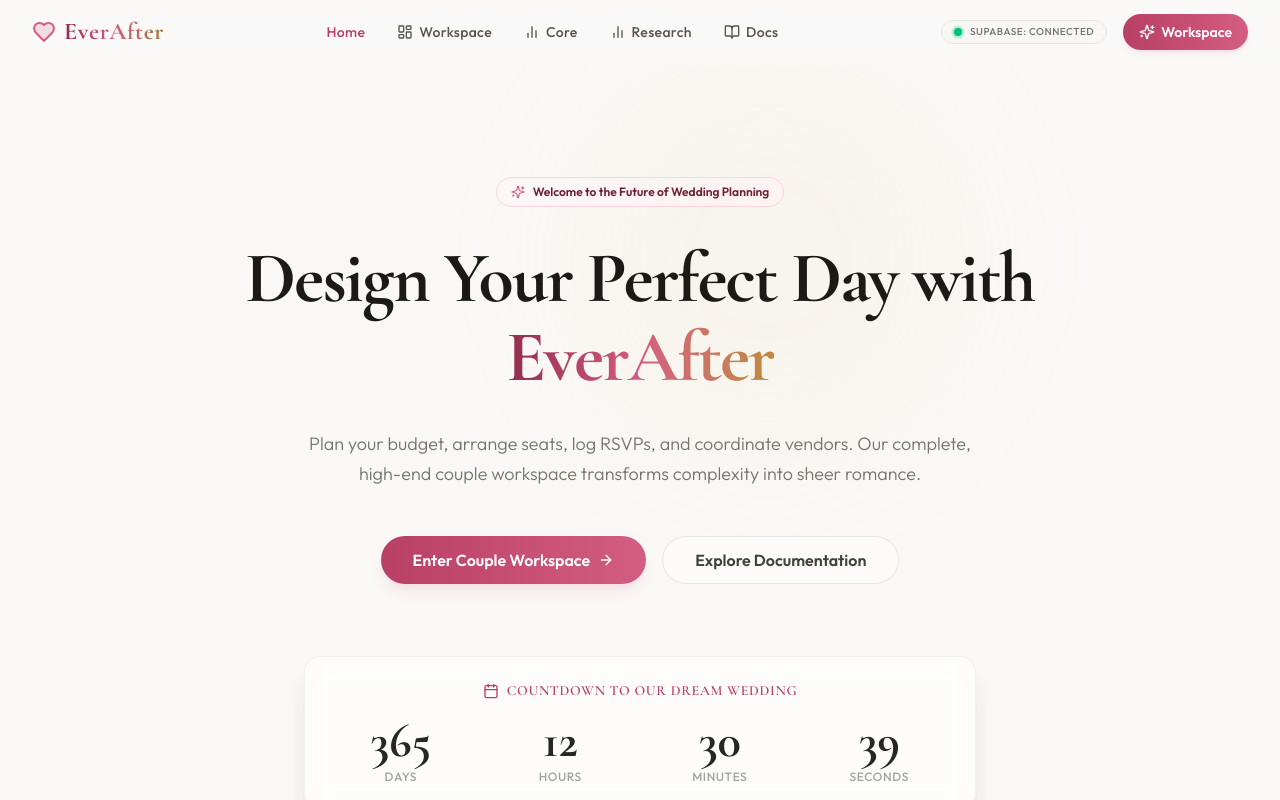
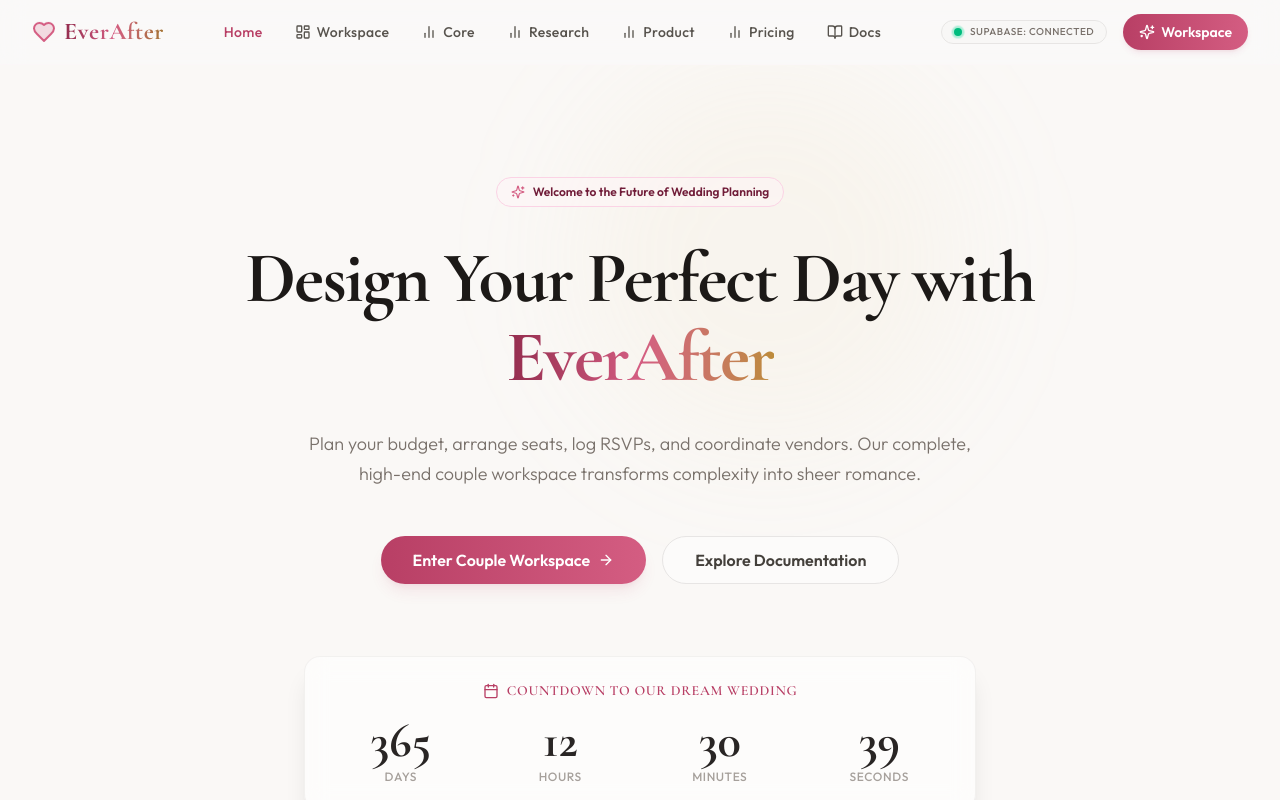
Before and after one commit to nataliabarredat-pixel/Week0, a Next.js app in the folder Week0/: page / in a window 1280 px wide. Shown: the top 800 px of the page. Built offline with nearby package versions, Linux system fonts and the light colour scheme; no server answers.

Commit message:
Update Navbar.tsx

```diff
--- a/Week0/src/components/Navbar.tsx
+++ b/Week0/src/components/Navbar.tsx
@@ -79,6 +79,31 @@ export default function Navbar() {
               <BarChart2 className="h-4 w-4" />
               <span>Research</span>
             </Link>
+
+            <Link
+              href="/product"
+              className={`flex items-center space-x-1.5 text-sm font-medium tracking-wide transition-colors ${
+                pathname.startsWith("/product")
+                  ? "text-rose-600 dark:text-rose-400"
+                  : "text-stone-600 hover:text-rose-600 dark:text-stone-300 dark:hover:text-rose-400"
+              }`}
+            >
+              <BarChart2 className="h-4 w-4" />
+              <span>Product</span>
+            </Link>
+
+            <Link
+              href="/pricing"
+              className={`flex items-center space-x-1.5 text-sm font-medium tracking-wide transition-colors ${
+                pathname.startsWith("/pricing")
+                  ? "text-rose-600 dark:text-rose-400"
+                  : "text-stone-600 hover:text-rose-600 dark:text-stone-300 dark:hover:text-rose-400"
+              }`}
+            >
+              <BarChart2 className="h-4 w-4" />
+              <span>Pricing</span>
+            </Link>
+
             <Link
               href="/docs"
               className={`flex items-center space-x-1.5 text-sm font-medium tracking-wide transition-colors ${
```
